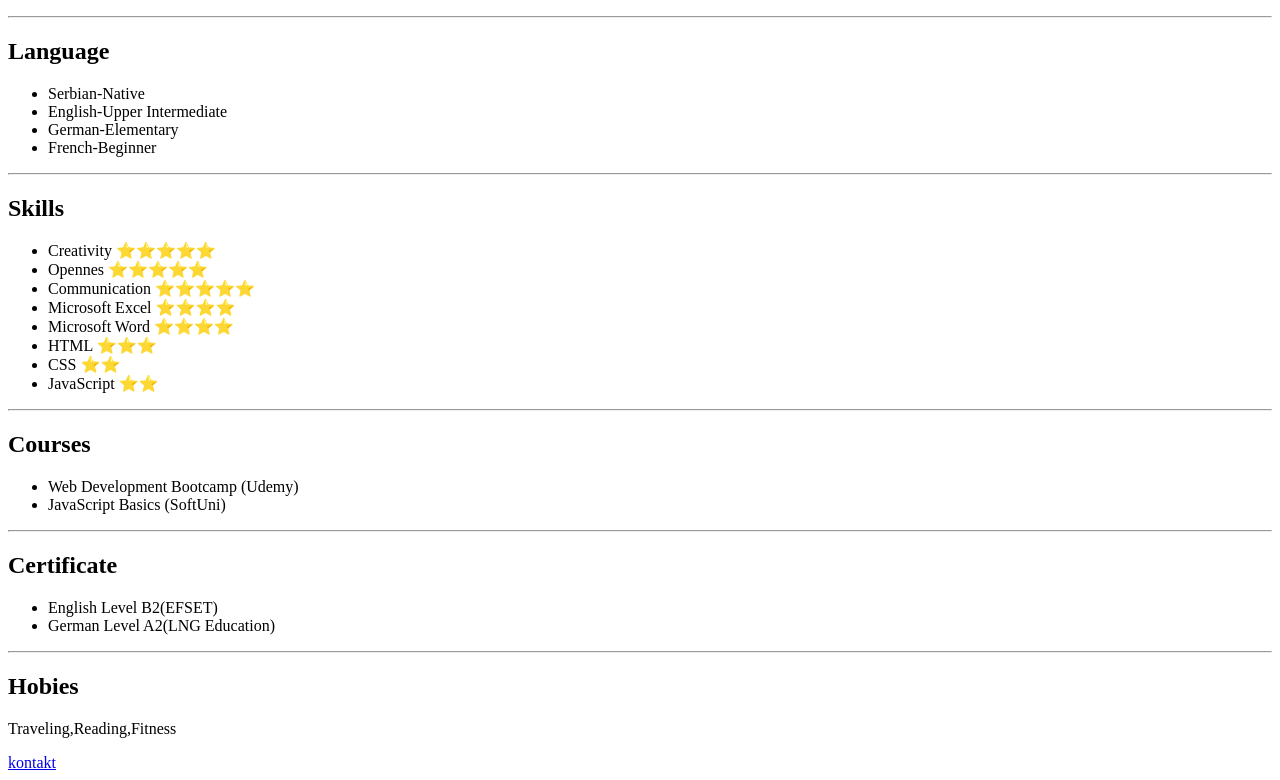
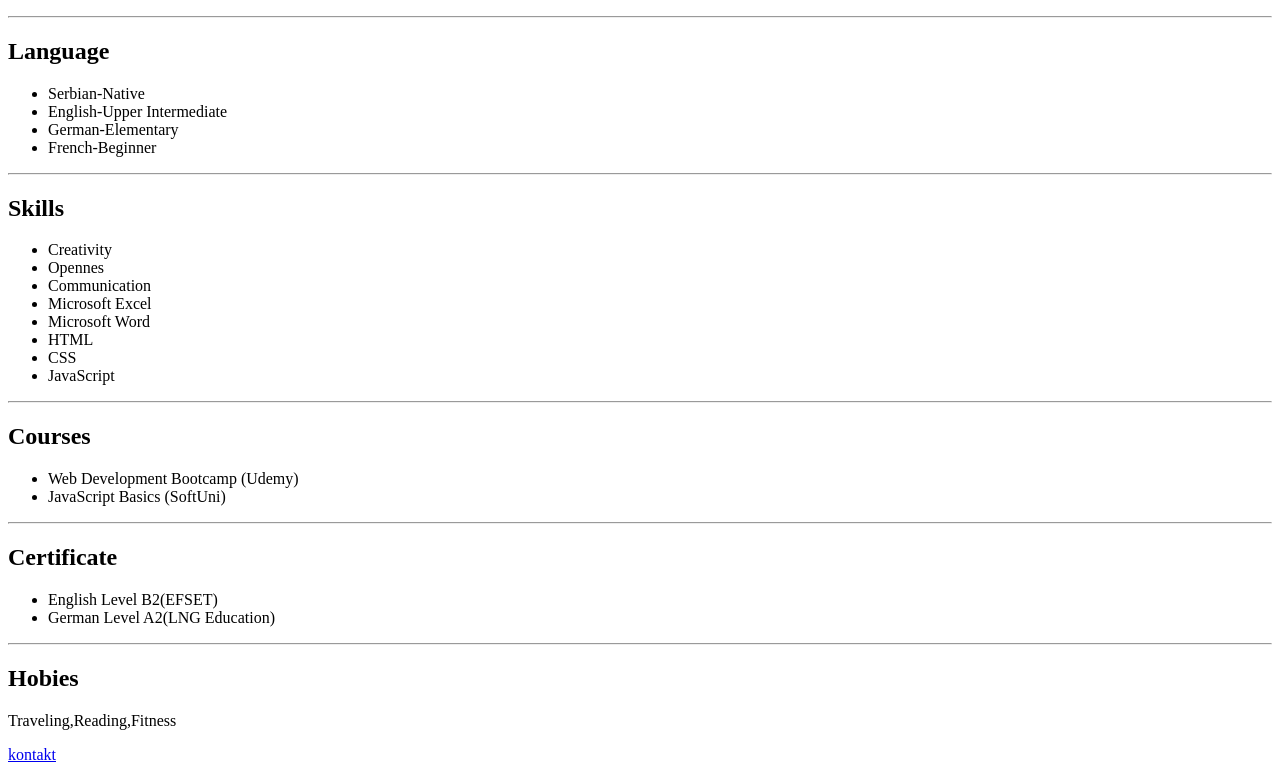
Before and after one commit to milanstankovic1/html-CV, a plain HTML site: page index.html in a window 1280 px wide. Shown: the part 1277-2057 px from the top of the page. Drawn offline with Linux system fonts and the light colour scheme.

Commit message:
Update index.html

```diff
--- a/index.html
+++ b/index.html
@@ -66,14 +66,14 @@
     <hr/><h2>Skills</h2>
     <p>
         <ul>
-            <li>Creativity ⭐️⭐️⭐️⭐️⭐️</li>
-            <li>Opennes ⭐️⭐️⭐️⭐️⭐️</li>
-            <li>Communication ⭐️⭐️⭐️⭐️⭐️</li>
-            <li>Microsoft Excel ⭐️⭐️⭐️⭐️ </li>
-            <li>Microsoft Word ⭐️⭐️⭐️⭐️ </li>
-            <li>HTML ⭐️⭐️⭐️</li>
-            <li>CSS ⭐️⭐️</li>
-            <li>JavaScript ⭐️⭐️</li>
+            <li>Creativity </li>
+            <li>Opennes </li>
+            <li>Communication </li>
+            <li>Microsoft Excel  </li>
+            <li>Microsoft Word  </li>
+            <li>HTML </li>
+            <li>CSS </li>
+            <li>JavaScript </li>
 
         </ul>
     </p>
```
